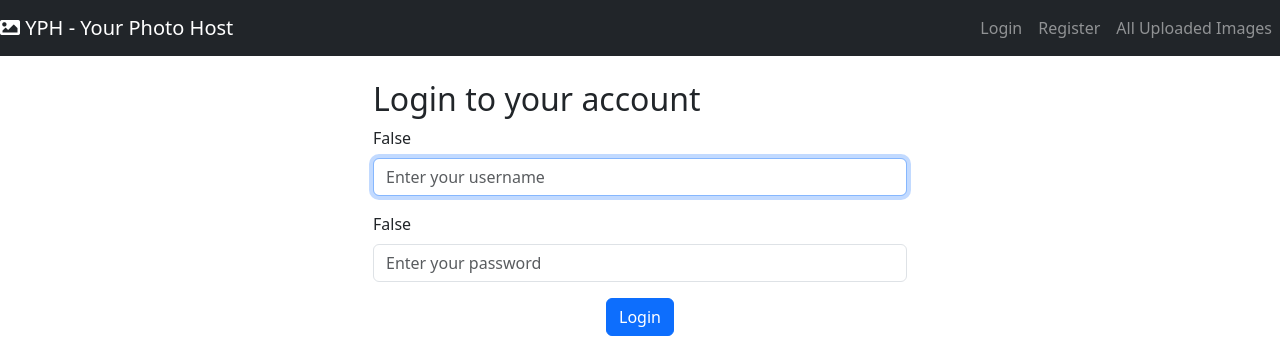
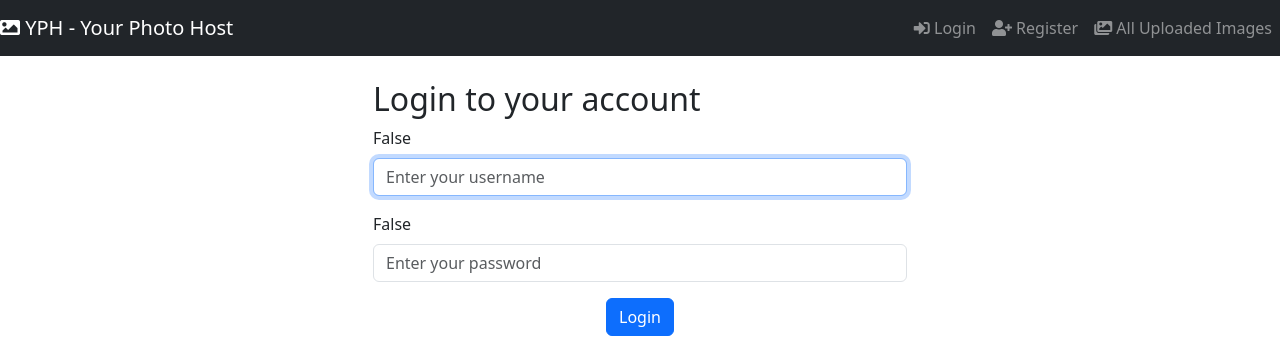
Before and after one commit to MurtadaAhmed/YPH-YourPhotoHost, a Django app: a page that uses murtidjango/templates/base.html in a window 1280 px wide. Shown: the top 340 px of the page. Run offline with Django 4.2, Linux system fonts and the light colour scheme; some libraries are stand-ins or nearby versions.

Commit message:
added additional icons

```diff
--- a/murtidjango/templates/base.html
+++ b/murtidjango/templates/base.html
@@ -14,27 +14,25 @@
 </head>
 <body>
   <nav class="navbar navbar-expand navbar-dark bg-dark">
-
     <a class="navbar-brand" href="{% url 'home' %}"><i class="fas fa-image"></i> YPH - Your Photo Host</a>
     <div class="collapse navbar-collapse">
       <ul class="navbar-nav ml-auto">
-      {%  if request.user.is_staff  %}
-      <li class="nav-item"><a class="nav-link" href="{% url 'main_page' %}admin">Admin Panel</a></li>
-      {% endif %}
-      {% if user.is_superuser or request.user|is_moderator or request.user.is_staff %}
-          <li class="nav-item"><a class="nav-link" href="{% url 'users_list' %}">User Admin</a></li>
-      {% endif %}
+        {% if request.user.is_staff %}
+        <li class="nav-item"><a class="nav-link" href="{% url 'main_page' %}admin"><i class="fas fa-cogs"></i> Admin Panel</a></li>
+        {% endif %}
+        {% if user.is_superuser or request.user|is_moderator or request.user.is_staff %}
+        <li class="nav-item"><a class="nav-link" href="{% url 'users_list' %}"><i class="fas fa-users-cog"></i> User Admin</a></li>
+        {% endif %}
         {% if user.is_authenticated %}
-            <li class="nav-item"><a class="nav-link" href="{% url 'profile_details' %}">My Profile</a></li>
-            <li class="nav-item"><a class="nav-link" href="{% url 'my_images' %}">My Images</a></li>
-          <li class="nav-item"><a class="nav-link" href="{% url 'album_list' %}">My Albums</a></li>
-
-          <li class="nav-item"><a class="nav-link" href="{% url 'logout' %}">Logout</a></li>
+        <li class="nav-item"><a class="nav-link" href="{% url 'profile_details' %}"><i class="fas fa-user"></i> My Profile</a></li>
+        <li class="nav-item"><a class="nav-link" href="{% url 'my_images' %}"><i class="fas fa-images"></i> My Images</a></li>
+        <li class="nav-item"><a class="nav-link" href="{% url 'album_list' %}"><i class="fa fa-book" aria-hidden="true"></i> My Albums</a></li>
+        <li class="nav-item"><a class="nav-link" href="{% url 'logout' %}"><i class="fas fa-sign-out-alt"></i> Logout</a></li>
         {% else %}
-          <li class="nav-item"><a class="nav-link" href="{% url 'login' %}">Login</a></li>
-          <li class="nav-item"><a class="nav-link" href="{% url 'register' %}">Register</a></li>
+        <li class="nav-item"><a class="nav-link" href="{% url 'login' %}"><i class="fas fa-sign-in-alt"></i> Login</a></li>
+        <li class="nav-item"><a class="nav-link" href="{% url 'register' %}"><i class="fas fa-user-plus"></i> Register</a></li>
         {% endif %}
-      <li class="nav-item"><a class="nav-link" href="{% url 'recent' %}">All Uploaded Images</a></li>
+        <li class="nav-item"><a class="nav-link" href="{% url 'recent' %}"><i class="fas fa-images"></i> All Uploaded Images</a></li>
       </ul>
     </div>
   </nav>
```
